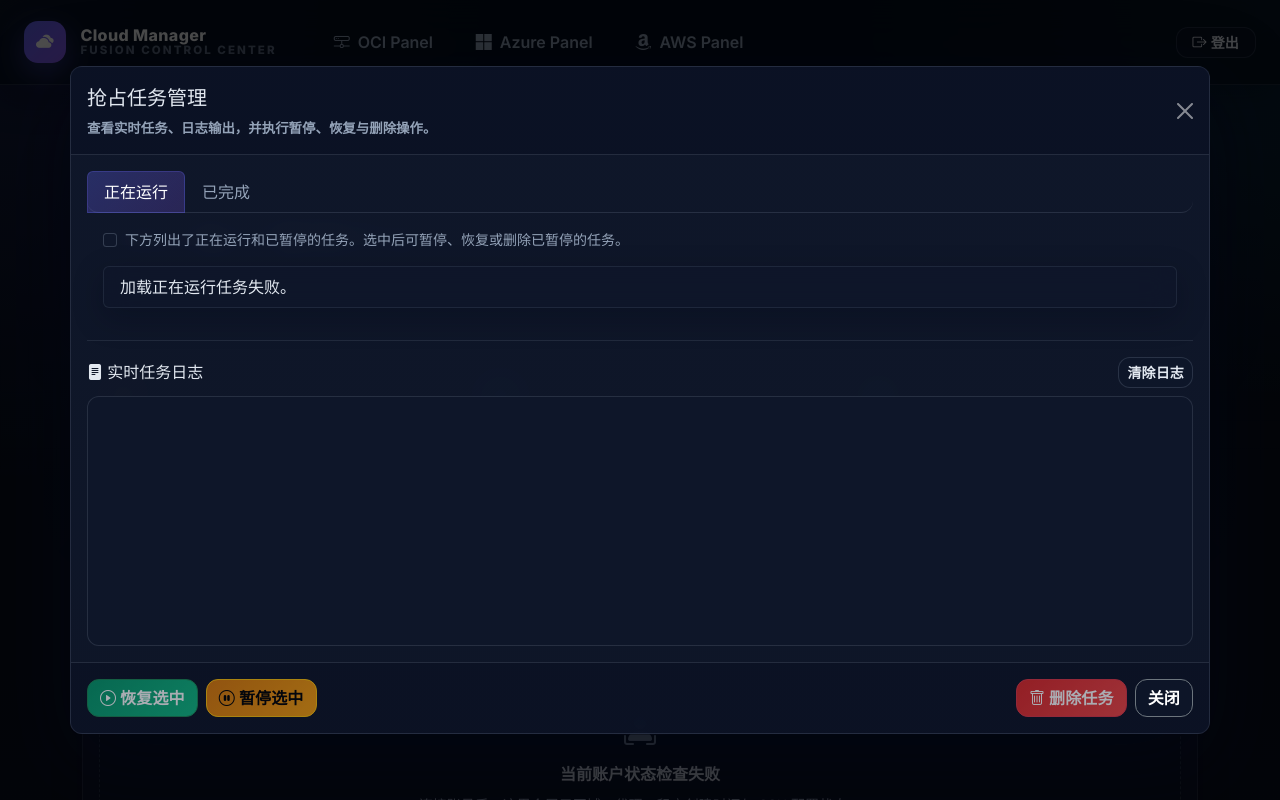
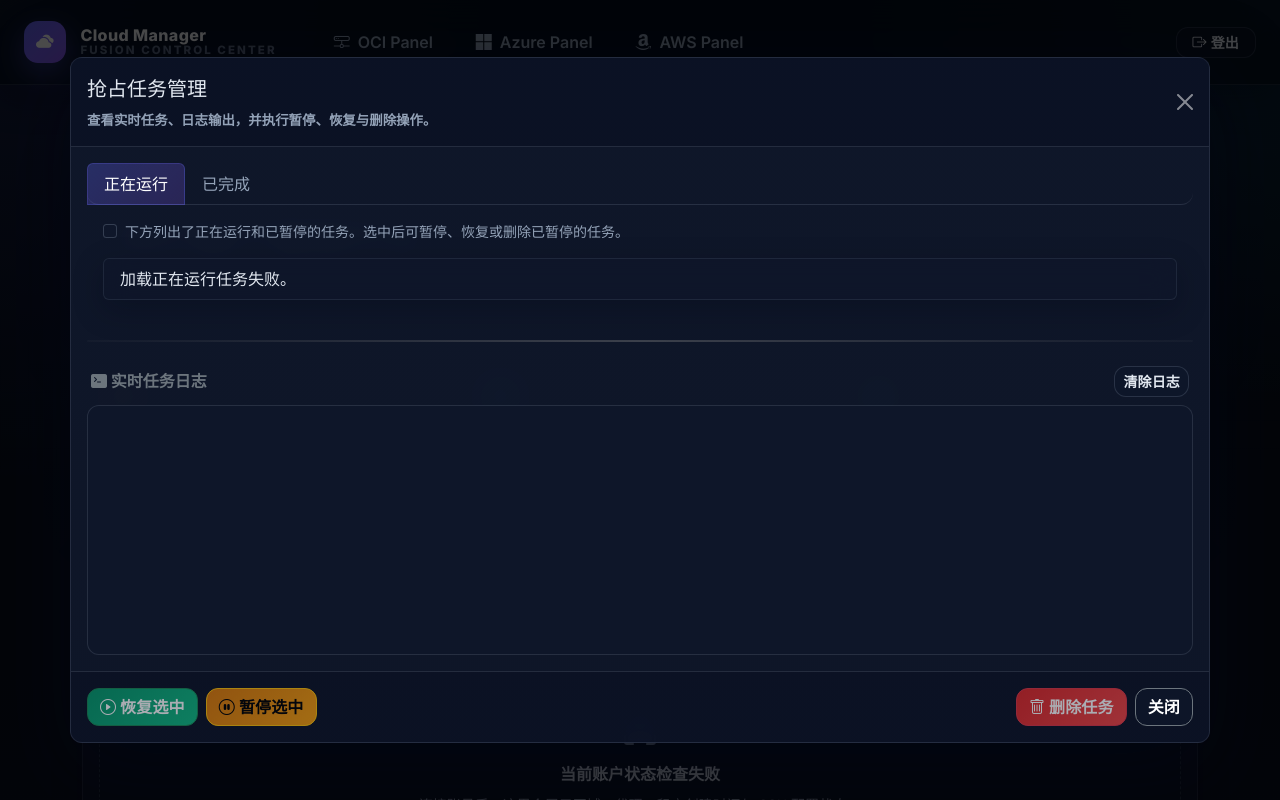
Before and after one commit to SIJULY/cloud_manager_pro, a Flask app: template templates/oci.html in a window 1280 px wide, after a click that opens the changed part. Run offline with Flask 3, Linux system fonts and the light colour scheme; the template is opened without the code that fills it, so the values that code supplies are empty; some libraries are stand-ins or nearby versions.

Commit message:
Update oci.html

```diff
--- a/templates/oci.html
+++ b/templates/oci.html
@@ -578,13 +578,14 @@
                     </div>
                 </div>
 
-                <div id="snatchLogArea">
-                    <hr class="my-3">
-                    <div class="d-flex justify-content-between align-items-center mb-2">
-                        <h6 class="mb-0"><i class="bi bi-file-text-fill"></i> 实时任务日志</h6>
+                <div id="snatchLogArea" class="mt-2">
+                    <div class="w-100 my-4" style="height: 2px; background: linear-gradient(90deg, rgba(128,128,128,0.05) 0%, rgba(128,128,128,0.4) 50%, rgba(128,128,128,0.05) 100%); border-radius: 1px;"></div>
+
+                    <div class="d-flex justify-content-between align-items-center mb-2 px-1">
+                        <h6 class="mb-0 text-secondary fw-bold"><i class="bi bi-terminal-fill"></i> 实时任务日志</h6>
                         <button id="clearSnatchLogBtn" class="btn btn-sm btn-outline-secondary">清除日志</button>
                     </div>
-                    <div id="snatchLogOutput" class="form-control" style="height: 250px; overflow-y: auto; font-size: 0.85rem;">
+                    <div id="snatchLogOutput" class="form-control" style="height: 250px; overflow-y: auto; background-color: var(--bs-dark-bg-subtle, #f8f9fa); font-family: monospace; font-size: 0.85rem; border: 1px solid rgba(128, 128, 128, 0.2); box-shadow: inset 0 2px 5px rgba(0,0,0,0.08);">
                     </div>
                 </div>
                 </div>
```
